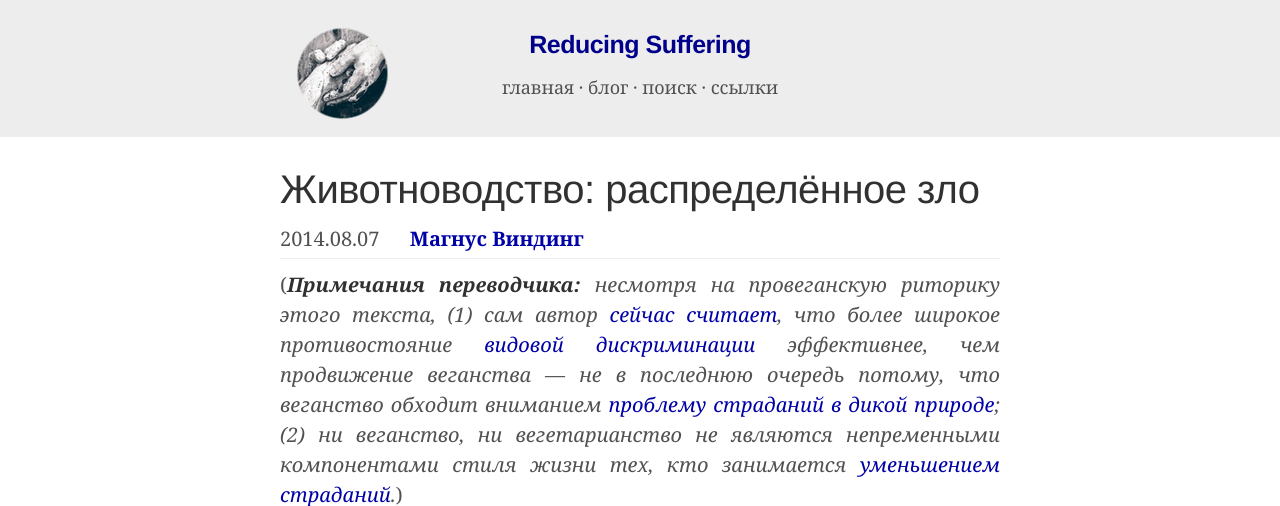
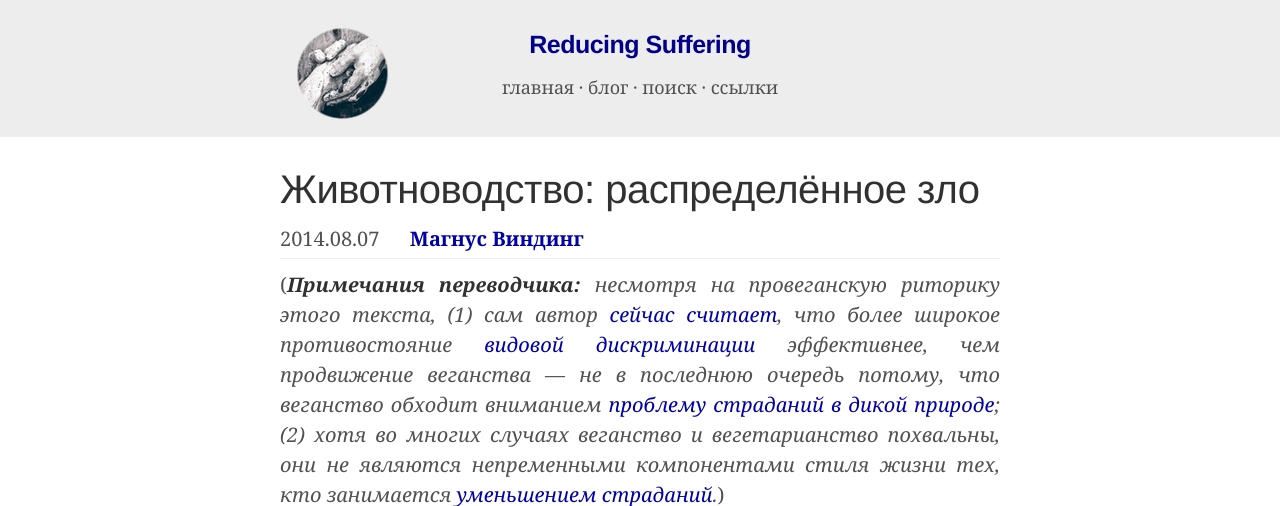
Before and after one commit to ReducingSuffering/reducingsuffering.github.io, a Jekyll site: the page built from _articles/magnus-vinding-animal-agriculture-distributed-evil.md, in a window 1280 px wide and 900 px high, cut to the strip 0-506 px from the top of the window. Built offline with Jekyll 4.4.1, drawn with Linux system fonts in a browser that asks for light colours.

Commit message:
Update magnus-vinding-animal-agriculture-distributed-evil.md

```diff
--- a/_articles/magnus-vinding-animal-agriculture-distributed-evil.md
+++ b/_articles/magnus-vinding-animal-agriculture-distributed-evil.md
@@ -10,7 +10,7 @@ original_date:
 preview: https://4.bp.blogspot.com/-mcBI2-WPaHk/U-QghlfzLuI/AAAAAAAADHM/hLl045czFtM/s1600/tumblr_magkhuSjf21rxmio6o1_500.jpg
 excerpt: "Сколько из нас согласились бы убить нечеловеческое существо, которое мы сами вырастили, если у нас не будет абсолютно никакой необходимости его есть? Я уверен, что меньшинство. Сколько из нас согласится заплатить другим людям за то, чтобы они вырастили и убили нечеловеческое существо, если у нас нет необходимости его есть? Ответ, к сожалению, — все те люди, что покупают и едят мясо. То есть подавляющее большинство из нас."
 ---
-(***Примечания переводчика:*** _несмотря на провеганскую риторику этого текста, (1) сам автор [сейчас считает](https://magnusvinding.com/2020/05/04/animal-advocates-should-focus-on-antispeciesism-not-veganism/), что более широкое противостояние [видовой дискриминации](tobias-baumann-the-case-against-speciesism.html) эффективнее, чем продвижение веганства — не в последнюю очередь потому, что веганство обходит вниманием [проблему страданий в дикой природе](tobias-baumann-the-relevance-of-wild-animal-suffering.html); (2) ни веганство, ни вегетарианство не являются непременными компонентами стиля жизни тех, кто занимается [уменьшением страданий](short-intro.html)._)
+(***Примечания переводчика:*** _несмотря на провеганскую риторику этого текста, (1) сам автор [сейчас считает](https://magnusvinding.com/2020/05/04/animal-advocates-should-focus-on-antispeciesism-not-veganism/), что более широкое противостояние [видовой дискриминации](tobias-baumann-the-case-against-speciesism.html) эффективнее, чем продвижение веганства — не в последнюю очередь потому, что веганство обходит вниманием [проблему страданий в дикой природе](tobias-baumann-the-relevance-of-wild-animal-suffering.html); (2) хотя во многих случаях веганство и вегетарианство похвальны, они не являются непременными компонентами стиля жизни тех, кто занимается [уменьшением страданий](short-intro.html)._)
 
 <center><img src="https://4.bp.blogspot.com/-mcBI2-WPaHk/U-QghlfzLuI/AAAAAAAADHM/hLl045czFtM/s1600/tumblr_magkhuSjf21rxmio6o1_500.jpg"/></center>
 
```
